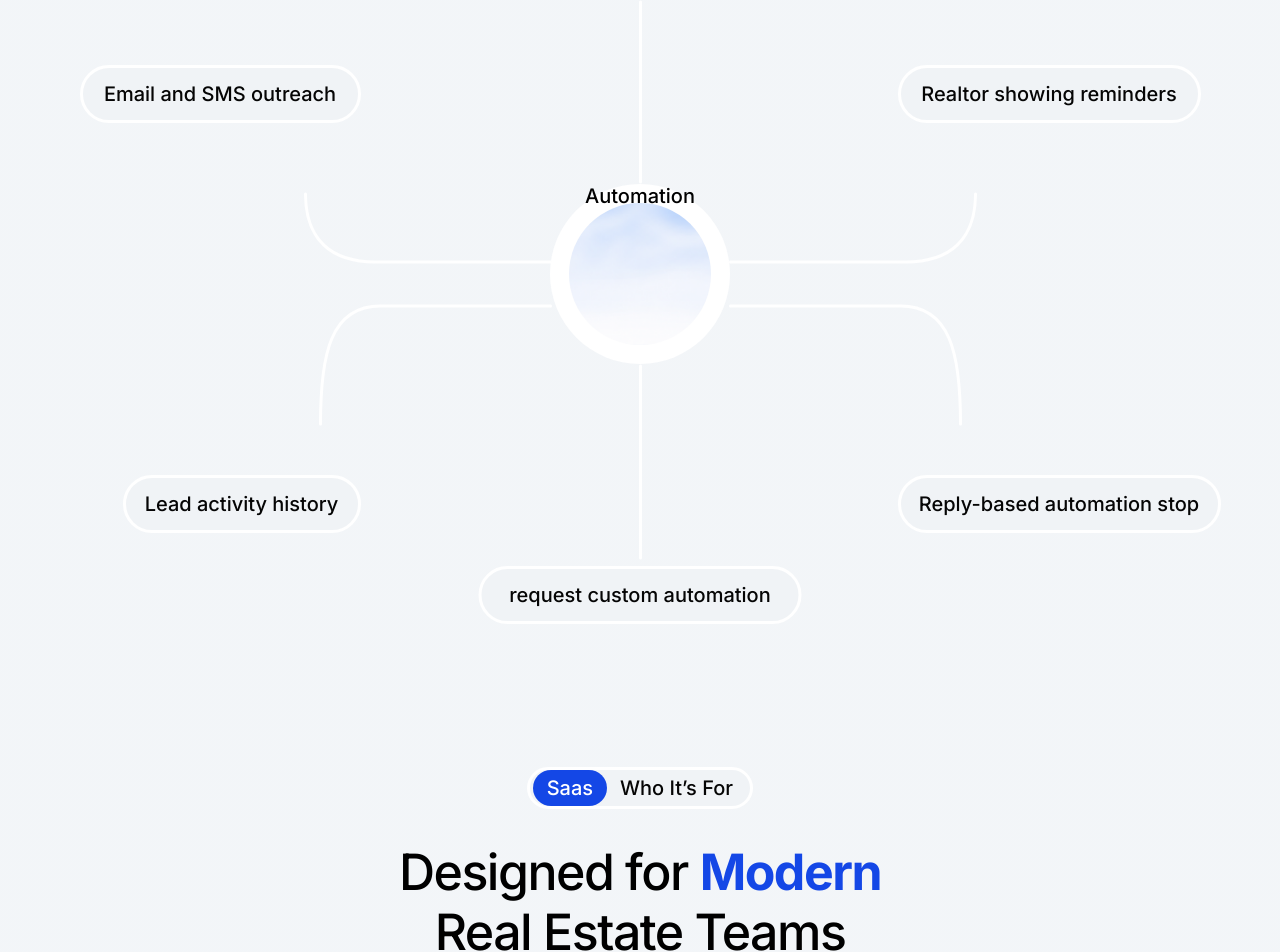
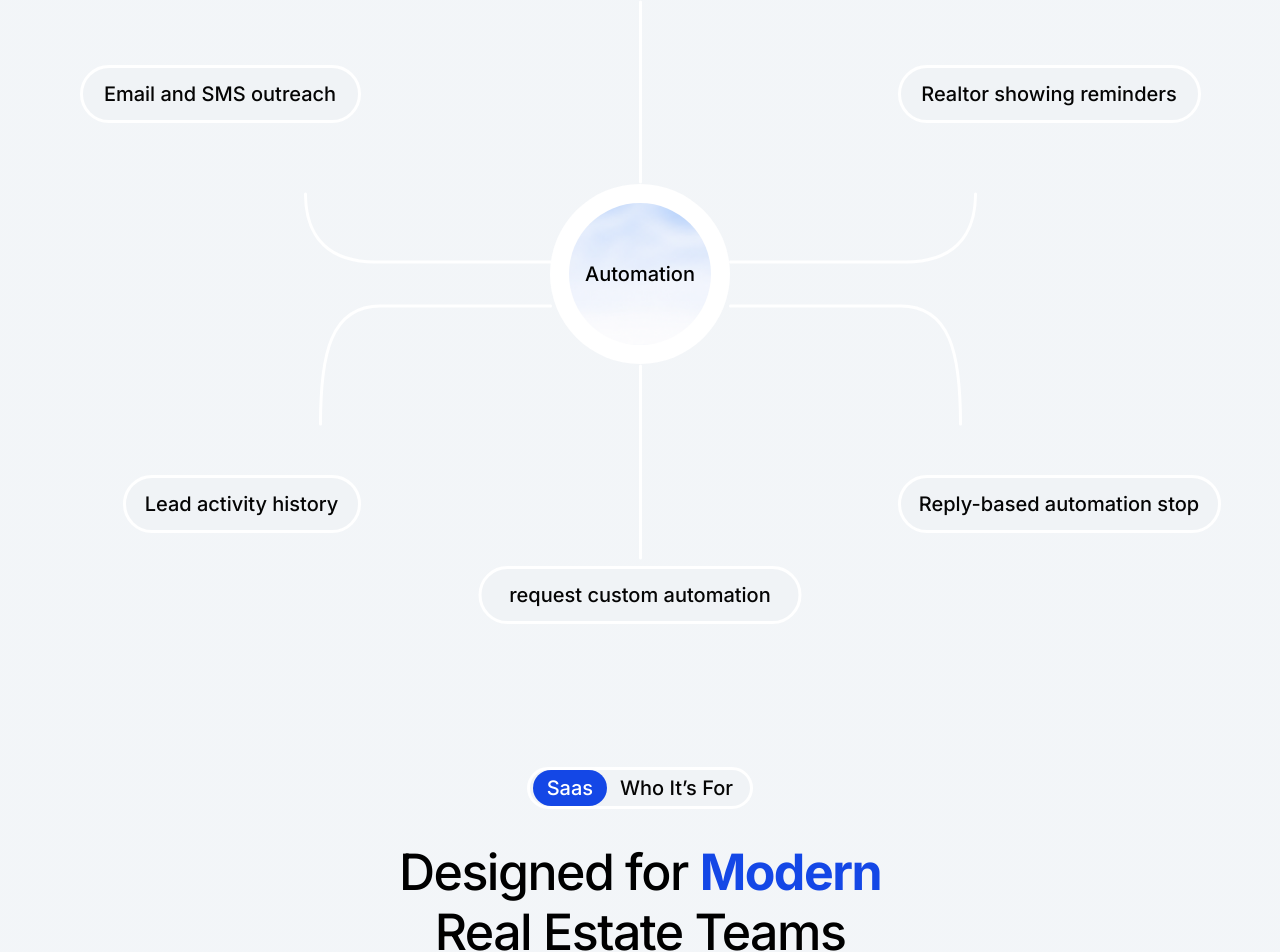
Before and after one commit to Rifatul-Islam-Munna/landing-page-real-estate, a Next.js app: page / in a window 1280 px wide. Shown: the part 5608-6560 px from the top of the page. Built offline with nearby package versions, Linux system fonts and the light colour scheme.

Commit message:
Center automation label inside circular hub

```diff
--- a/app/globals.css
+++ b/app/globals.css
@@ -37,12 +37,22 @@ body {
   display: none;
 }
 
+/* Keep the label perfectly centered in the whole automation circle. */
 .automation-center span {
-  inset: 0;
-  bottom: auto;
+  position: absolute;
+  top: 0;
+  right: 0;
+  bottom: 0;
+  left: 0;
+  z-index: 2;
   display: grid;
+  width: 100%;
+  height: 100%;
+  margin: 0;
   place-items: center;
-  z-index: 2;
+  line-height: 1;
+  text-align: center;
+  pointer-events: none;
 }
 
 /* All four audience tiles use Rectangle 20 behind their labels. */
```
